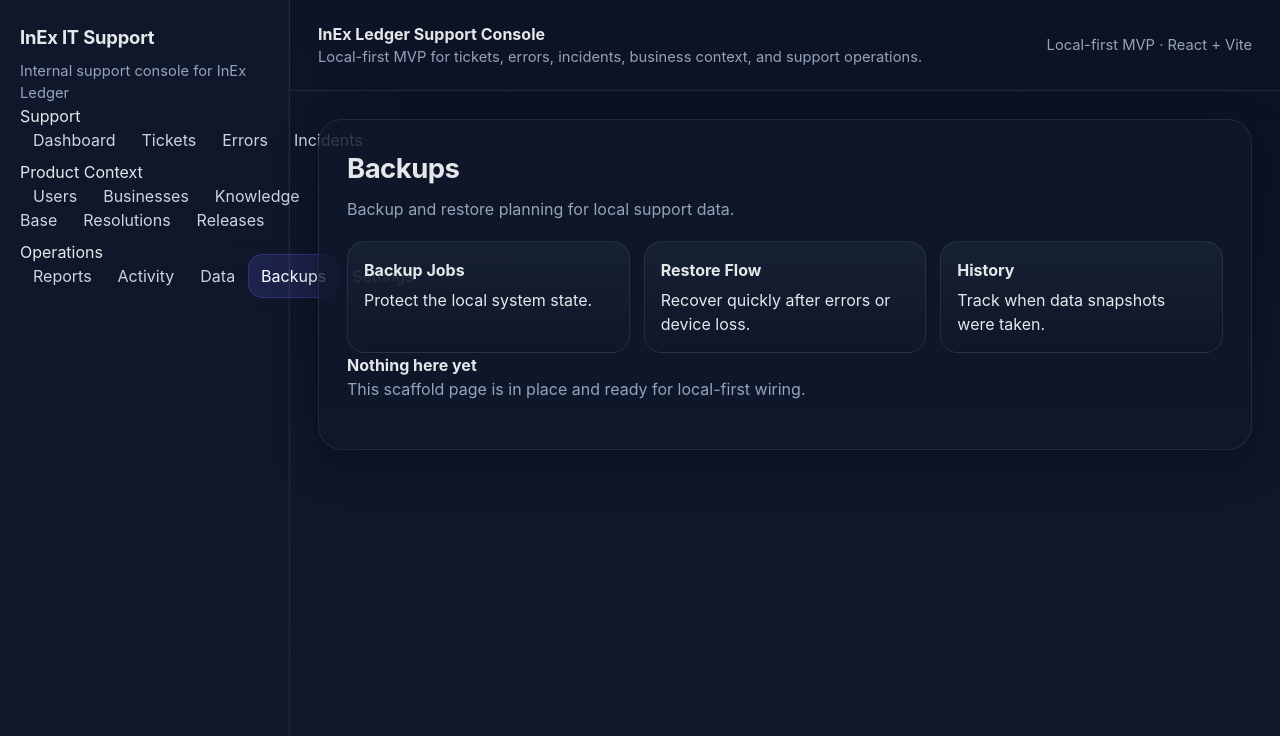
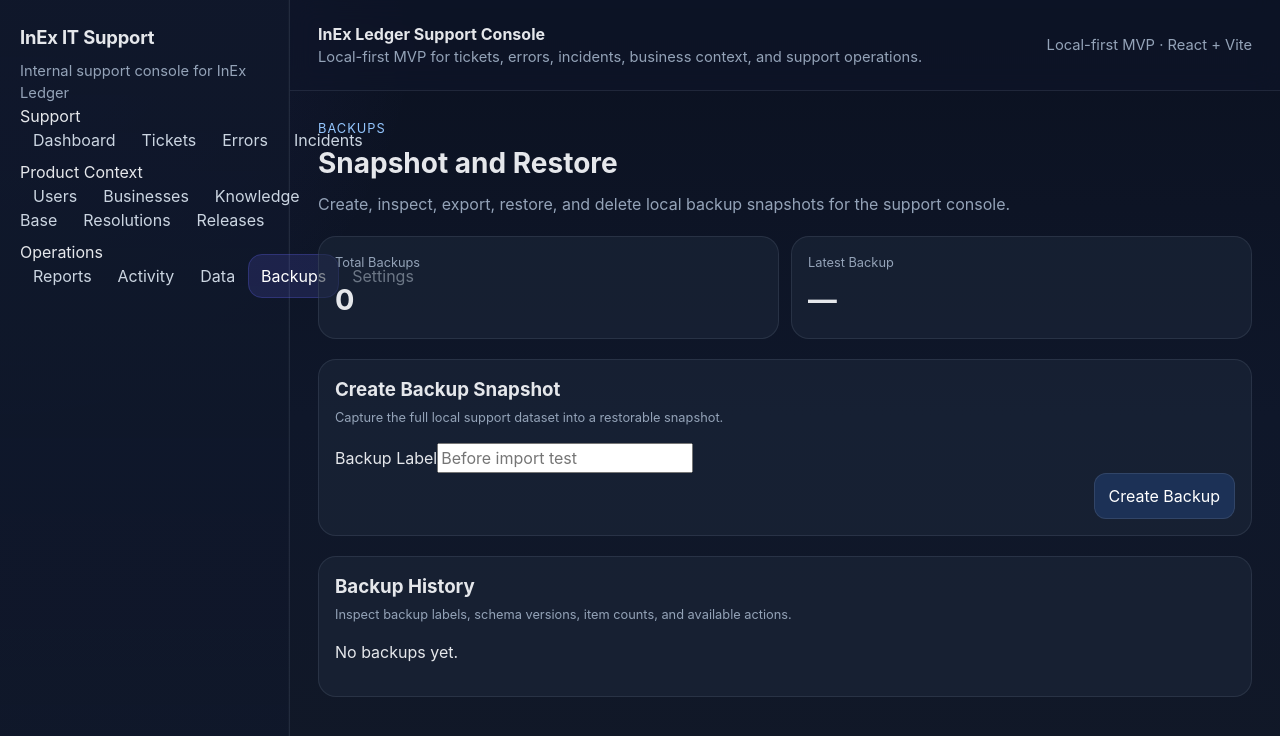
Before and after one commit to Emanuel628/InEx-IT-Support, a React (Vite) app: page /backups in a window 1280 px wide. Shown: the top 736 px of the page. Built offline with nearby package versions, Linux system fonts and the light colour scheme.

Commit message:
Build backups workflow page

```diff
--- a/src/pages/backups/BackupsPage.tsx
+++ b/src/pages/backups/BackupsPage.tsx
@@ -1,15 +1,173 @@
-import { PlaceholderPage } from '@/components/shared/PlaceholderPage';
+import { useMemo, useState } from 'react';
+import { applySupportDataSnapshot, buildSupportDataSnapshot, getSupportItemCounts, type SupportDataSnapshot } from '@/features/data/lib/supportDataUtils';
+import { createBackup, deleteBackup, getBackups } from '@/features/backups/lib/backupStore';
+import { addActivity } from '@/features/activity/lib/activityStore';
+import '@/features/tickets/styles/tickets.css';
+
+function downloadJson(filename: string, content: string) {
+  const blob = new Blob([content], { type: 'application/json' });
+  const url = URL.createObjectURL(blob);
+  const anchor = document.createElement('a');
+  anchor.href = url;
+  anchor.download = filename;
+  anchor.click();
+  URL.revokeObjectURL(url);
+}
+
+function nowIsoLike() {
+  return new Date().toISOString().slice(0, 16).replace('T', ' ');
+}
 
 export function BackupsPage() {
+  const [label, setLabel] = useState('');
+  const [message, setMessage] = useState('');
+  const [version, setVersion] = useState(0);
+
+  const backups = useMemo(() => getBackups(), [version]);
+
+  function refresh() {
+    setVersion((current) => current + 1);
+  }
+
+  function handleCreateBackup() {
+    const snapshot = buildSupportDataSnapshot();
+    const record = createBackup({
+      createdAt: nowIsoLike(),
+      label: label.trim() || `Manual Backup ${new Date().toISOString().slice(0, 10)}`,
+      schemaVersion: snapshot.schemaVersion,
+      itemCounts: getSupportItemCounts(snapshot),
+      snapshot,
+    });
+    setLabel('');
+    setMessage(`Backup ${record.id} created.`);
+    refresh();
+  }
+
+  function handleRestore(snapshot: SupportDataSnapshot, backupId: string) {
+    if (!window.confirm(`Restore backup ${backupId}? This will overwrite current local support records.`)) {
+      return;
+    }
+    applySupportDataSnapshot(snapshot);
+    addActivity({
+      entityType: 'backup',
+      entityId: backupId,
+      action: 'restored',
+      actor: 'System',
+      summary: `Backup ${backupId} was restored.`,
+      timestamp: nowIsoLike(),
+      metadata: getSupportItemCounts(snapshot),
+    });
+    setMessage(`Backup ${backupId} restored.`);
+    refresh();
+  }
+
+  function handleExport(snapshot: SupportDataSnapshot, backupId: string) {
+    downloadJson(`inex-it-support-backup-${backupId}.json`, JSON.stringify(snapshot, null, 2));
+    addActivity({
+      entityType: 'backup',
+      entityId: backupId,
+      action: 'exported',
+      actor: 'System',
+      summary: `Backup ${backupId} was exported.`,
+      timestamp: nowIsoLike(),
+      metadata: getSupportItemCounts(snapshot),
+    });
+    setMessage(`Backup ${backupId} exported.`);
+    refresh();
+  }
+
+  function handleDelete(backupId: string) {
+    if (!window.confirm(`Delete backup ${backupId}? This cannot be undone.`)) {
+      return;
+    }
+    deleteBackup(backupId);
+    setMessage(`Backup ${backupId} deleted.`);
+    refresh();
+  }
+
   return (
-    <PlaceholderPage
-      title="Backups"
-      description="Backup and restore planning for local support data."
-      cards={[
-        { title: 'Backup Jobs', body: 'Protect the local system state.' },
-        { title: 'Restore Flow', body: 'Recover quickly after errors or device loss.' },
-        { title: 'History', body: 'Track when data snapshots were taken.' },
-      ]}
-    />
+    <section className="ticket-workspace-page">
+      <div className="ticket-page-header">
+        <div>
+          <span className="ticket-page-eyebrow">Backups</span>
+          <h2>Snapshot and Restore</h2>
+          <p>Create, inspect, export, restore, and delete local backup snapshots for the support console.</p>
+        </div>
+      </div>
+
+      <div className="ticket-stats-grid">
+        <article className="ticket-stat-card"><span>Total Backups</span><strong>{backups.length}</strong></article>
+        <article className="ticket-stat-card"><span>Latest Backup</span><strong>{backups[0]?.createdAt || '—'}</strong></article>
+      </div>
+
+      {message ? (
+        <section className="ticket-detail-panel">
+          <div className="ticket-section-header">
+            <h3>Last Action</h3>
+            <span>{message}</span>
+          </div>
+        </section>
+      ) : null}
+
+      <section className="ticket-detail-panel">
+        <div className="ticket-section-header">
+          <h3>Create Backup Snapshot</h3>
+          <span>Capture the full local support dataset into a restorable snapshot.</span>
+        </div>
+        <div className="ticket-detail-stack">
+          <label>
+            Backup Label
+            <input value={label} onChange={(event) => setLabel(event.target.value)} placeholder="Before import test" />
+          </label>
+          <div className="ticket-form-actions">
+            <button type="button" onClick={handleCreateBackup}>Create Backup</button>
+          </div>
+        </div>
+      </section>
+
+      <section className="ticket-detail-panel">
+        <div className="ticket-section-header">
+          <h3>Backup History</h3>
+          <span>Inspect backup labels, schema versions, item counts, and available actions.</span>
+        </div>
+        {backups.length ? (
+          <div className="ticket-detail-stack">
+            {backups.map((backup) => (
+              <article key={backup.id} className="ticket-detail-panel">
+                <div className="ticket-section-header">
+                  <h3>{backup.label}</h3>
+                  <span>{backup.id} · {backup.createdAt} · schema {backup.schemaVersion}</span>
+                </div>
+                <div className="ticket-table-wrap">
+                  <table className="ticket-table">
+                    <thead>
+                      <tr>
+                        <th>Module</th>
+                        <th>Count</th>
+                      </tr>
+                    </thead>
+                    <tbody>
+                      {Object.entries(backup.itemCounts).map(([key, value]) => (
+                        <tr key={key}>
+                          <td>{key}</td>
+                          <td>{value}</td>
+                        </tr>
+                      ))}
+                    </tbody>
+                  </table>
+                </div>
+                <div className="ticket-inline-actions">
+                  <button type="button" onClick={() => handleRestore(backup.snapshot as SupportDataSnapshot, backup.id)}>Restore</button>
+                  <button type="button" onClick={() => handleExport(backup.snapshot as SupportDataSnapshot, backup.id)}>Export</button>
+                  <button type="button" onClick={() => handleDelete(backup.id)}>Delete</button>
+                </div>
+              </article>
+            ))}
+          </div>
+        ) : (
+          <p>No backups yet.</p>
+        )}
+      </section>
+    </section>
   );
 }
```
